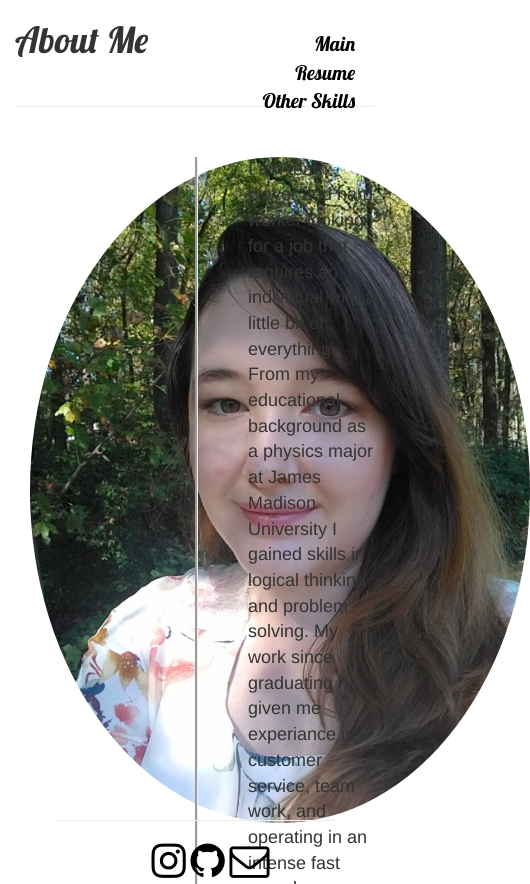
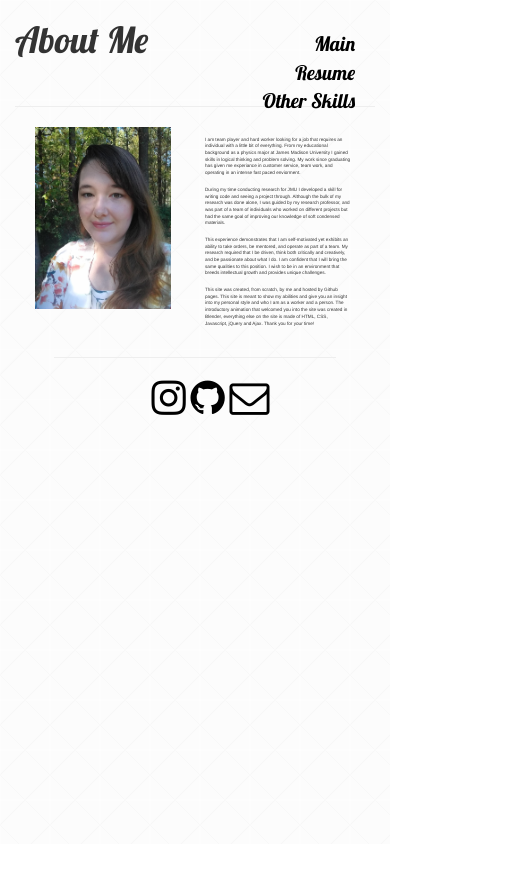
Before and after one commit to chriso91/aboutme, a plain HTML site: page index.html in a window 390 px wide. Shown: the top 884 px of the page, 530 px wide, since content can reach past the window. After the commit the page ends 844 px from the top, so only its background shows below. Drawn offline with nearby package versions, Linux system fonts and the light colour scheme.

Commit message:
mobile change

```diff
--- a/index.css
+++ b/index.css
@@ -69,30 +69,26 @@ html, body{
 
 /*The div containing the picture and the about me text */
 #picandtext{
-	padding: 30px 10px 10px 10px;
-	max-width: 90vw;
+	width: 90vw;
 }
 
 /* My picture*/
 #mepic{
-	max-width: 500px;
-	border-radius: 50%;
+	width: 35vw;
 }
 
 /* The paragraphs about me */
 #abouttext{
-	font-size: 18px;
-	border-left: groove;
+	width: 40vw;
+	font-size: 1.2vw;
 	margin: 0;
-	padding: 0 0 0 50px;
+	padding: 10px 0 0 10px;
 }
 
 
 /*Bottom menu with icons */
 #bottom{
-	position: absolute;
-	top: 800px;
-	left: 10vw;
+	position: relative;
 	width: 80vw;
 	margin: 0 auto;
 }
```
Also changed, not shown: whiteback.png (added).
